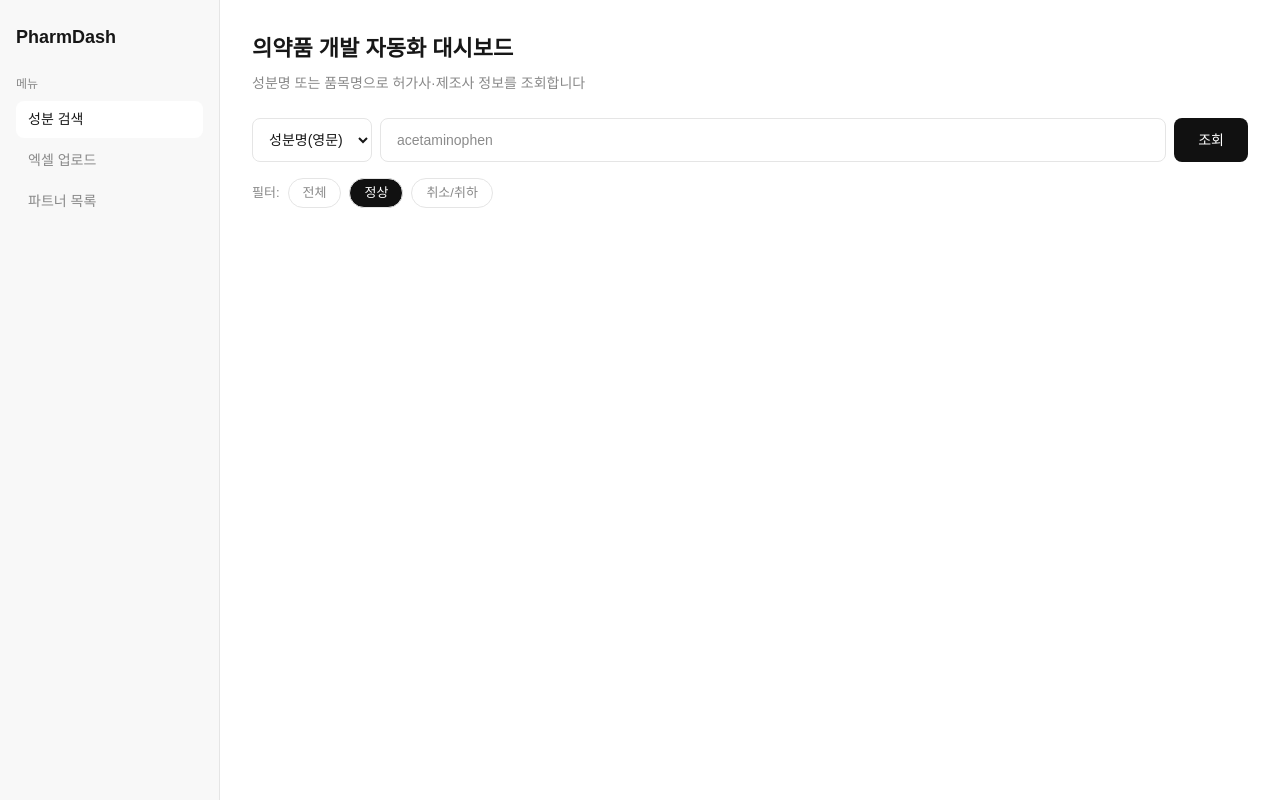
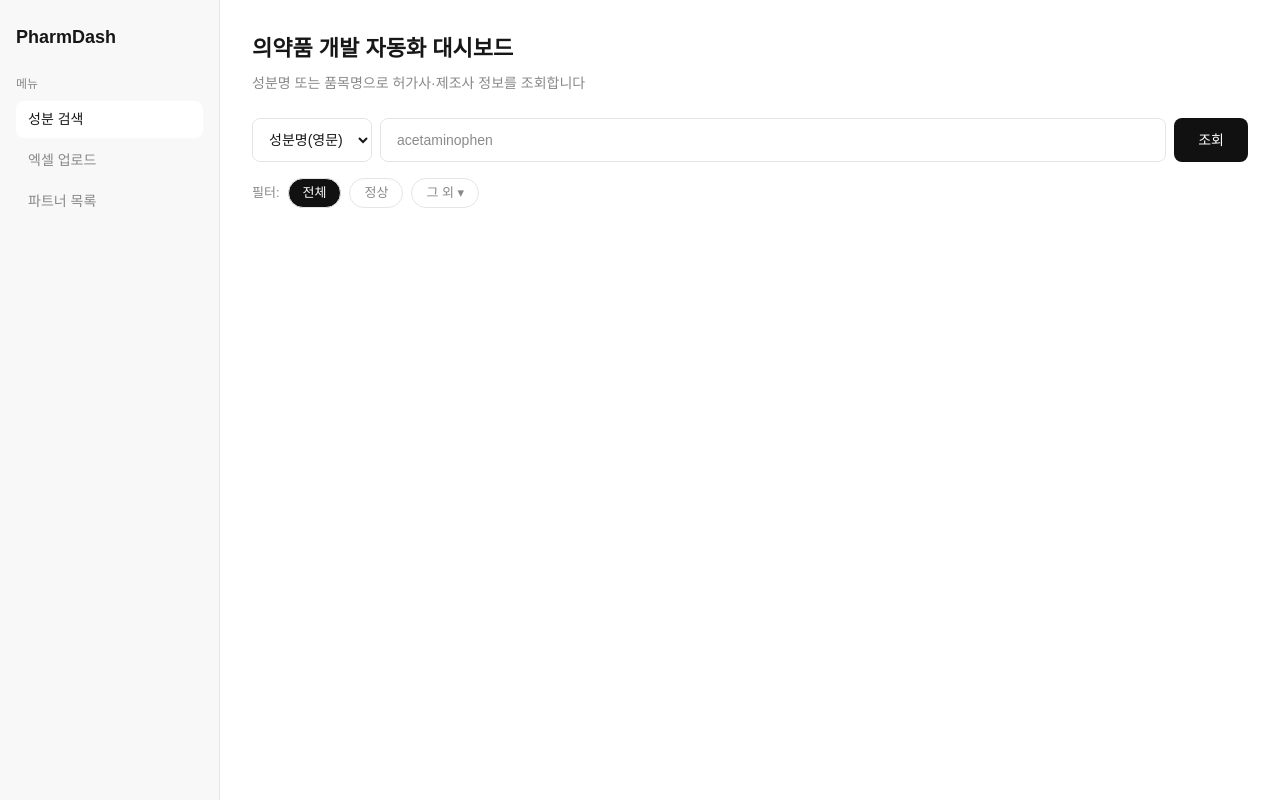
Before and after one commit to Huunni/develop-drug, a Next.js app: page / in a window 1280 px wide. Built offline with nearby package versions, Linux system fonts and the light colour scheme.

Commit message:
feat: 그 외 서브필터 추가 (유효기간만료/취하/취소)

```diff
--- a/app/page.tsx
+++ b/app/page.tsx
@@ -21,7 +21,7 @@ interface DrugItem {
   VALID_TERM: string
 }
 
-type Filter = '전체' | '정상' | '취소/취하'
+type Filter = '전체' | '정상' | '그 외' | '유효기간만료' | '취하' | '취소'
 
 export default function Home() {
   const [query, setQuery] = useState('')
@@ -32,7 +32,8 @@ export default function Home() {
   const [loading, setLoading] = useState(false)
   const [searched, setSearched] = useState(false)
   const [selected, setSelected] = useState<DrugItem | null>(null)
-  const [filter, setFilter] = useState<Filter>('정상')
+  const [filter, setFilter] = useState<Filter>('전체')
+  const [showSubFilter, setShowSubFilter] = useState(false)
   const numOfRows = 10
 
   const fetchPage = async (page: number) => {
@@ -55,14 +56,24 @@ export default function Home() {
   const search = async () => {
     setSearched(true)
     setPageNo(1)
+    setFilter('전체')
+    setShowSubFilter(false)
     await fetchPage(1)
   }
 
   const filteredItems = items.filter(item => {
     if (filter === '전체') return true
     if (filter === '정상') return item.CANCEL_NAME === '정상'
-    return item.CANCEL_NAME !== '정상'
+    if (filter === '그 외') return item.CANCEL_NAME !== '정상'
+    return item.CANCEL_NAME.includes(filter)
   })
+
+  // 그 외 항목들 종류 추출
+  const cancelTypes = [...new Set(
+    items
+      .filter(i => i.CANCEL_NAME !== '정상')
+      .map(i => i.CANCEL_NAME)
+  )]
 
   const totalPages = Math.ceil(total / numOfRows)
 
@@ -77,6 +88,16 @@ export default function Home() {
       <div style={{ fontSize: 14, fontWeight: 500 }}>{value || '-'}</div>
     </div>
   )
+
+  const btnStyle = (active: boolean, sub = false) => ({
+    padding: sub ? '3px 12px' : '4px 14px',
+    border: '1px solid #e5e5e5',
+    borderRadius: 20,
+    background: active ? '#111' : '#fff',
+    color: active ? '#fff' : '#888',
+    fontSize: sub ? 12 : 13,
+    cursor: 'pointer' as const,
+  })
 
   return (
     <div style={{ display: 'grid', gridTemplateColumns: '220px 1fr', minHeight: '100vh', fontFamily: 'sans-serif' }}>
@@ -121,26 +142,41 @@ export default function Home() {
         </div>
 
         {/* 필터 */}
-        <div style={{ display: 'flex', gap: 8, marginBottom: 24, alignItems: 'center' }}>
-          <span style={{ fontSize: 13, color: '#888' }}>필터:</span>
-          {(['전체', '정상', '취소/취하'] as Filter[]).map(f => (
+        <div style={{ marginBottom: 24 }}>
+          <div style={{ display: 'flex', gap: 8, alignItems: 'center', marginBottom: 8 }}>
+            <span style={{ fontSize: 13, color: '#888' }}>필터:</span>
+            <button style={btnStyle(filter === '전체')} onClick={() => { setFilter('전체'); setShowSubFilter(false) }}>전체</button>
+            <button style={btnStyle(filter === '정상')} onClick={() => { setFilter('정상'); setShowSubFilter(false) }}>정상</button>
             <button
-              key={f}
-              onClick={() => setFilter(f)}
-              style={{
-                padding: '4px 14px', border: '1px solid #e5e5e5', borderRadius: 20,
-                background: filter === f ? '#111' : '#fff',
-                color: filter === f ? '#fff' : '#888',
-                fontSize: 13, cursor: 'pointer'
+              style={btnStyle(filter === '그 외' || showSubFilter || ['유효기간만료','취하','취소'].includes(filter))}
+              onClick={() => {
+                setShowSubFilter(!showSubFilter)
+                setFilter('그 외')
               }}
             >
-              {f}
+              그 외 {cancelTypes.length > 0 && `(${items.filter(i => i.CANCEL_NAME !== '정상').length})`} ▾
             </button>
-          ))}
-          {searched && (
-            <span style={{ fontSize: 13, color: '#888', marginLeft: 8 }}>
-              총 <strong style={{ color: '#111' }}>{total}건</strong> 중 <strong style={{ color: '#111' }}>{filteredItems.length}건</strong> 표시
-            </span>
+            {searched && (
+              <span style={{ fontSize: 13, color: '#888', marginLeft: 4 }}>
+                총 <strong style={{ color: '#111' }}>{total}건</strong> 중 <strong style={{ color: '#111' }}>{filteredItems.length}건</strong> 표시
+              </span>
+            )}
+          </div>
+
+          {/* 서브 필터 */}
+          {showSubFilter && cancelTypes.length > 0 && (
+            <div style={{ display: 'flex', gap: 6, paddingLeft: 48, alignItems: 'center' }}>
+              <button style={btnStyle(filter === '그 외', true)} onClick={() => setFilter('그 외')}>전체 그 외</button>
+              {cancelTypes.map(type => (
+                <button
+                  key={type}
+                  style={btnStyle(filter === type, true)}
+                  onClick={() => setFilter(type as Filter)}
+                >
+                  {type} ({items.filter(i => i.CANCEL_NAME === type).length})
+                </button>
+              ))}
+            </div>
           )}
         </div>
 
@@ -148,7 +184,7 @@ export default function Home() {
         {searched && (
           <>
             <div style={{ fontSize: 13, color: '#888', marginBottom: 12 }}>
-              {pageNo}/{totalPages} 페이지 · 클릭하면 상세 정보를 볼 수 있습니다
+              {pageNo}/{totalPages || 1} 페이지 · 클릭하면 상세 정보를 볼 수 있습니다
             </div>
 
             <div style={{ display: 'grid', gap: 12, marginBottom: 24 }}>
```
